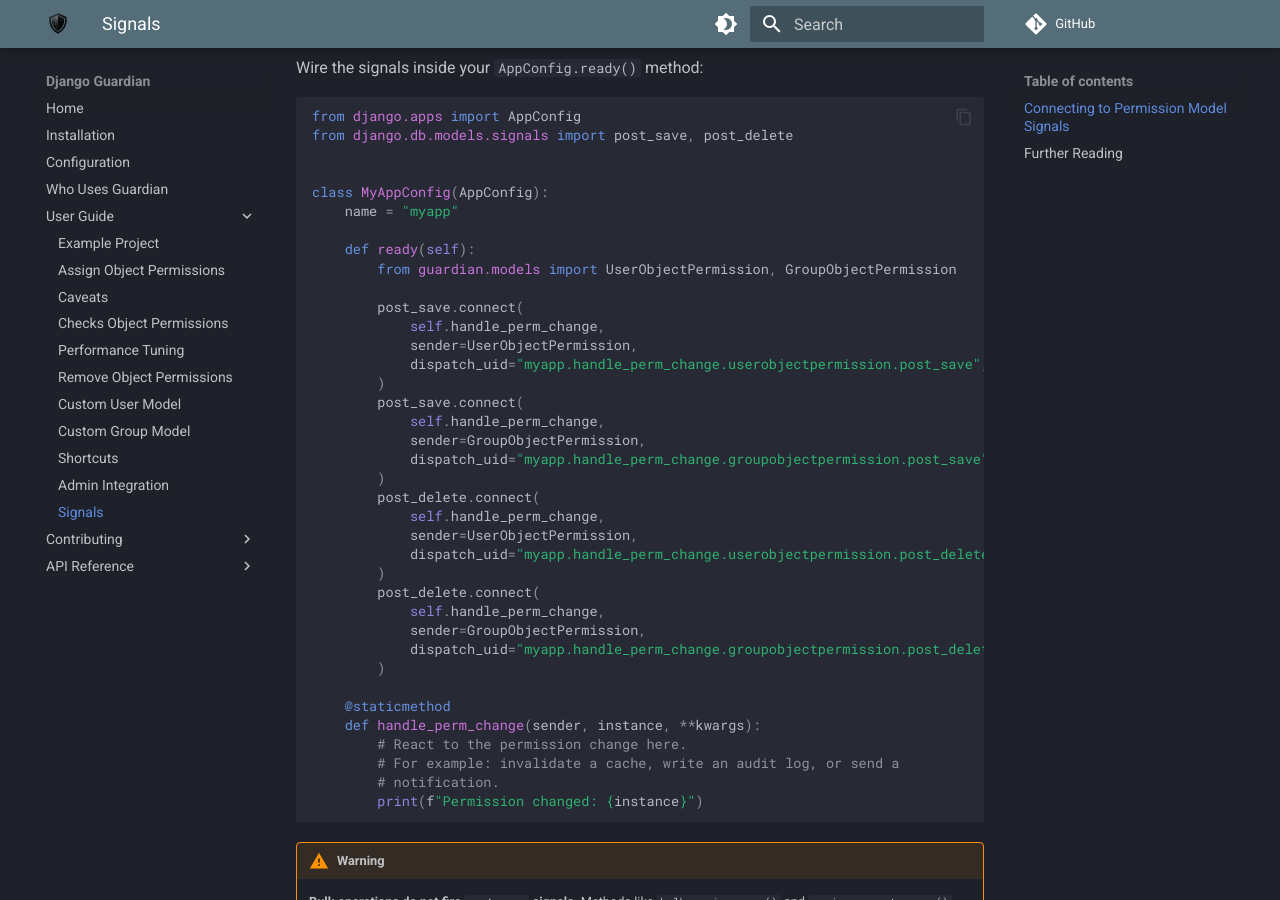
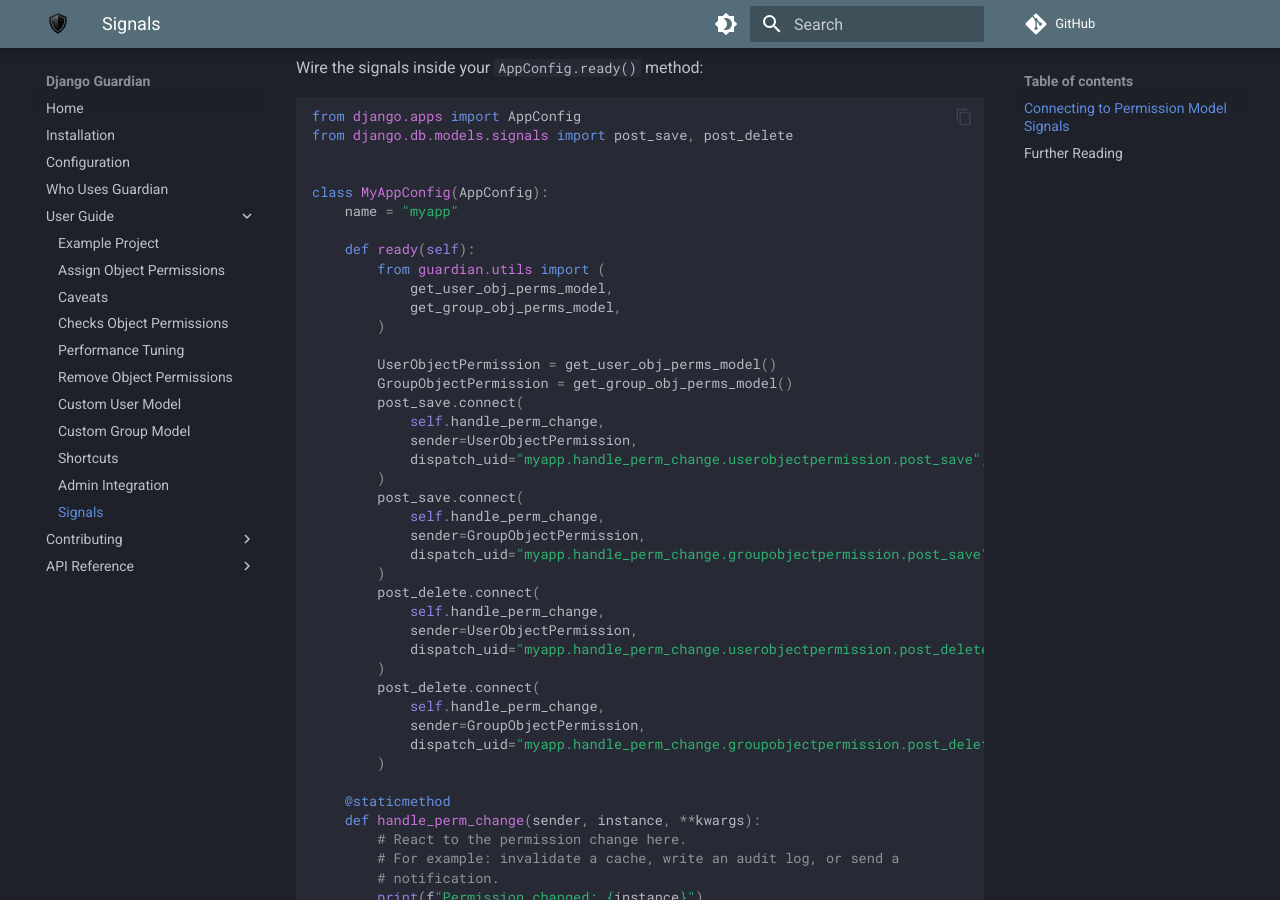
Before and after one commit to django-guardian/django-guardian, an MkDocs documentation site: the page built from docs/userguide/signals.md, in a window 1280 px wide and 900 px high, scrolled down 385 px. Built offline with MkDocs 1.6.1 and Material for MkDocs 9.7.7, drawn with Linux system fonts in a browser that asks for light colours; plug-ins that fetch from the network failed and are left out; comment, search, counter and statistics services are not loaded.

Commit message:
Update docs/userguide/signals.md
Co-authored-by: Copilot <175728472+Copilot@users.noreply.github.com>

```diff
--- a/docs/userguide/signals.md
+++ b/docs/userguide/signals.md
@@ -28,8 +28,13 @@ class MyAppConfig(AppConfig):
     name = "myapp"
 
     def ready(self):
-        from guardian.models import UserObjectPermission, GroupObjectPermission
+        from guardian.utils import (
+            get_user_obj_perms_model,
+            get_group_obj_perms_model,
+        )
 
+        UserObjectPermission = get_user_obj_perms_model()
+        GroupObjectPermission = get_group_obj_perms_model()
         post_save.connect(
             self.handle_perm_change,
             sender=UserObjectPermission,
```
